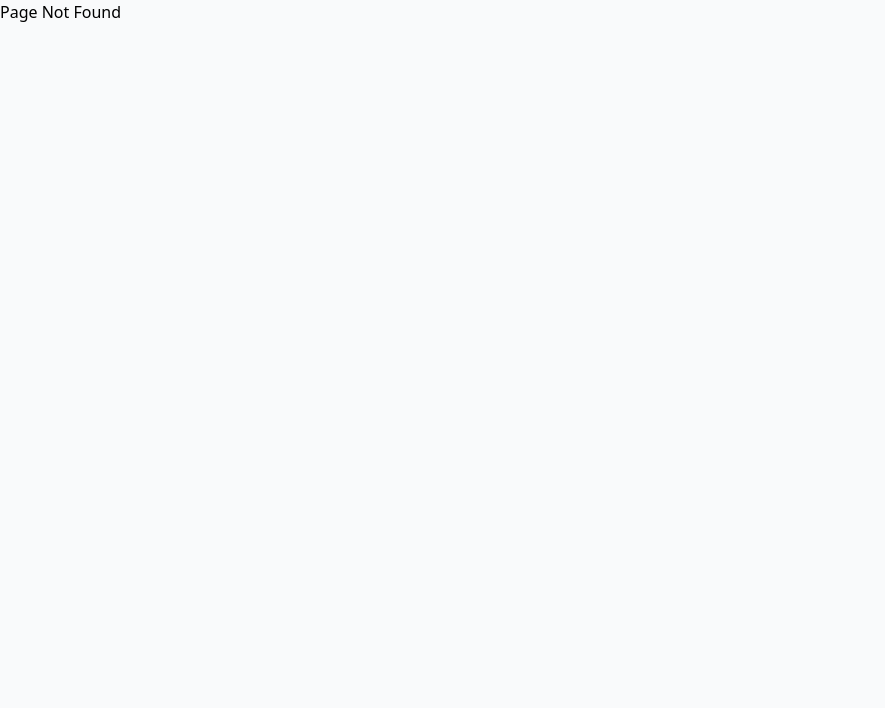
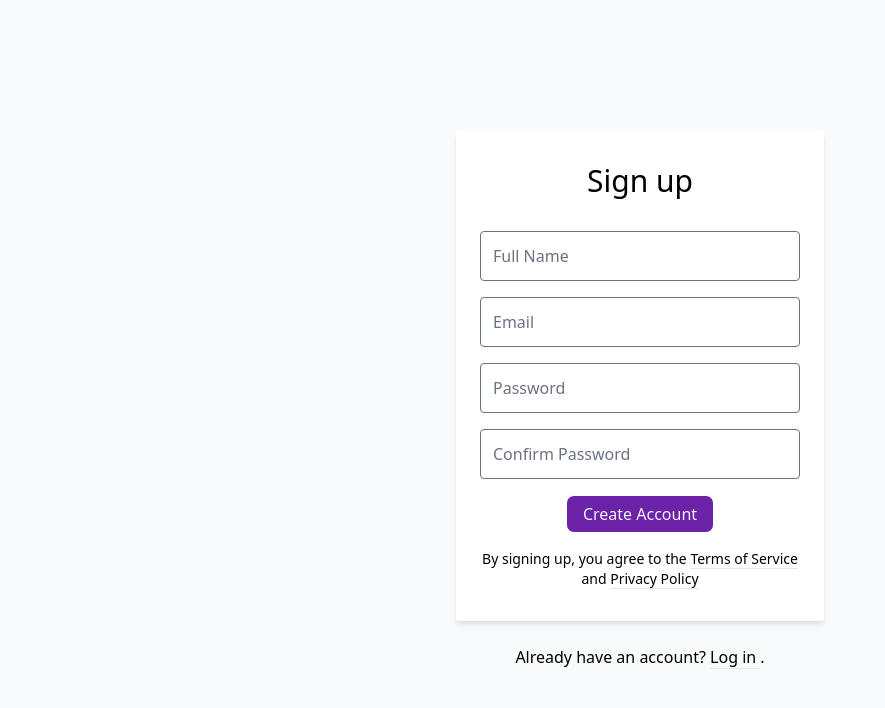
Before and after one commit to Zai185/E-commerce-project, a Vue app: page /signup in a window 1280 px wide. Before the commit this address had no page. Shown: the top 708 px of the page, without its empty margins (0-885 px from the left). Built offline with nearby package versions, Linux system fonts and the light colour scheme.

Commit message:
Add feature signup

```diff
--- a/src/axios.js
+++ b/src/axios.js
@@ -2,7 +2,7 @@ import axios from 'axios';
 
 // Create a custom Axios instance with predefined configuration
 const axiosClient = axios.create({
-    baseURL: 'http://localhost:3000', // Replace with your API base URL
+    baseURL: 'http://localhost:8000/api', // Replace with your API base URL
     headers: {
         'Content-Type': 'application/json',
     },
--- a/src/components/primary/Navbar.vue
+++ b/src/components/primary/Navbar.vue
@@ -11,7 +11,9 @@
             <li><a href="">Lorem</a></li>
         </ul>
         <div class="hidden gap-4 md:flex">
-            <Button>Login</Button>
+            <Button>
+                <RouterLink :to="{ name: 'signup' }">Login</RouterLink>
+            </Button>
             <Button>Sign Up</Button>
             <Button @click="$router.push({ name: 'cart' })" class="relative">
                 <p
--- /dev/null
+++ b/src/layouts/AuthLayout.vue
@@ -0,0 +1,11 @@
+<template>
+    <div>
+        <RouterView />
+    </div>
+</template>
+
+<script setup>
+
+</script>
+
+<style lang="scss" scoped></style>
--- a/src/router/index.js
+++ b/src/router/index.js
@@ -1,9 +1,12 @@
 import { createRouter, createWebHistory } from 'vue-router'
+import { useAuthStore } from '@store/useAuthStore'
+import { storeToRefs } from 'pinia'
 
 const routes = [
     {
         path: '/',
         redirect: '/home',
+        meta: { isCustomer: true },
         component: () => import('@layouts/customer/GeneralLayout.vue'),
         children: [
             {
@@ -14,11 +17,21 @@ const routes = [
             }
         ]
     },
+    {
+        path: '/auth',
+        redirect: '/signup',
+        meta: { isGuest: true },
+        component: () => import('@layouts/AuthLayout.vue'),
+        children: [
+            { path: '/signup', component: () => import('@views/auth/Signup.vue'), name: 'signup' }
+        ]
+    },
 
     {
         path: '/seller',
         redirect: '/seller/dashboard',
         name: 'seller',
+        meta: { isSeller: true, isCustomer: true },
         component: () => import('@layouts/seller/Layout.vue'),
         children: [
             {
@@ -49,4 +62,19 @@ const router = createRouter({
     history: createWebHistory()
 })
 
+/**
+ * @user {data, token}
+*/
+
+router.beforeEach((to, from, next) => {
+    const authStore = useAuthStore()
+    const { user } = storeToRefs(authStore)
+
+    if (to.meta.isCustomer && !user.value.token) {
+        next({ name: 'signup' })
+    } else[
+        next()
+    ]
+})
+
 export default router
--- /dev/null
+++ b/src/store/useAuthStore.js
@@ -0,0 +1,23 @@
+import { defineStore } from 'pinia'
+import { ref, computed } from 'vue'
+import axiosClient from '../axios'
+
+export const useAuthStore = defineStore('auth', () => {
+    const user = ref(
+        JSON.parse(localStorage.getItem('USER_DATA')) || {
+            date: {},
+            token: null
+        })
+
+
+
+    async function authRegister(user_data) {
+        const response = await axiosClient.post(`/register`, user_data)
+        user.value = response.data // user data & token
+        localStorage.setItem('USER_DATA', JSON.stringify(user))
+        return response.data
+
+    }
+
+    return { user, authRegister }
+})
--- /dev/null
+++ b/src/views/auth/Signup.vue
@@ -0,0 +1,70 @@
+<template>
+    <div>
+        <!-- component -->
+        <div class="flex flex-col min-h-screen bg-grey-lighter">
+            <div class="container flex flex-col items-center justify-center flex-1 max-w-sm px-2 mx-auto">
+                <form @submit.prevent="register" class="w-full px-6 py-8 text-black bg-white rounded shadow-md">
+                    <h1 class="mb-8 text-3xl text-center">Sign up</h1>
+
+                    <input type="text" class="block w-full p-3 mb-4 border rounded border-grey-light"
+                        placeholder="Full Name" v-model="user.name" required />
+
+                    <input type="email" class="block w-full p-3 mb-4 border rounded border-grey-light" placeholder="Email"
+                        v-model="user.email" required />
+
+                    <input type="password" class="block w-full p-3 mb-4 border rounded border-grey-light"
+                        placeholder="Password" v-model="user.password" required />
+
+                    <input type="password" class="block w-full p-3 mb-4 border rounded border-grey-light"
+                        name="confirm_password" placeholder="Confirm Password" v-model="user.password_confirmation"
+                        required />
+
+                    <Button type="submit" class="block mx-auto">Create Account</Button>
+
+                    <div class="mt-4 text-sm text-center text-grey-dark">
+                        By signing up, you agree to the
+                        <a class="no-underline border-b border-grey-dark text-grey-dark" href="#">
+                            Terms of Service
+                        </a> and
+                        <a class="no-underline border-b border-grey-dark text-grey-dark" href="#">
+                            Privacy Policy
+                        </a>
+                    </div>
+                </form>
+
+                <div class="mt-6 text-grey-dark">
+                    Already have an account?
+                    <a class="no-underline border-b border-blue text-blue" href="../login/">
+                        Log in
+                    </a>.
+                </div>
+            </div>
+        </div>
+    </div>
+</template>
+
+<script setup>
+import Button from '@components/primary/Button.vue'
+import { ref } from 'vue'
+import { useAuthStore } from '@store/useAuthStore'
+import { useRouter } from 'vue-router'
+
+const user = ref({
+    name: '',
+    email: '',
+    password: '',
+    password_confirmation: '',
+})
+const router = useRouter()
+const authStore = useAuthStore()
+const { authRegister } = authStore
+
+function register() {
+    authRegister(user.value)
+        .then((response) => {
+            router.push({ name: 'home' })
+        })
+}
+</script>
+
+<style lang="scss" scoped></style>
```
